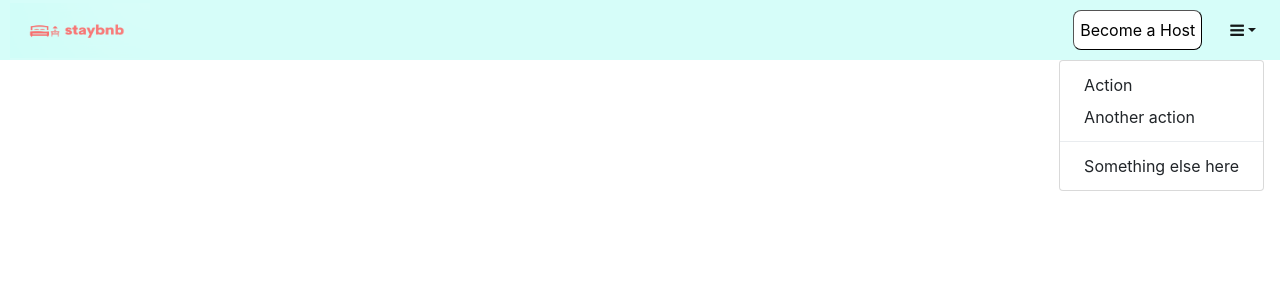
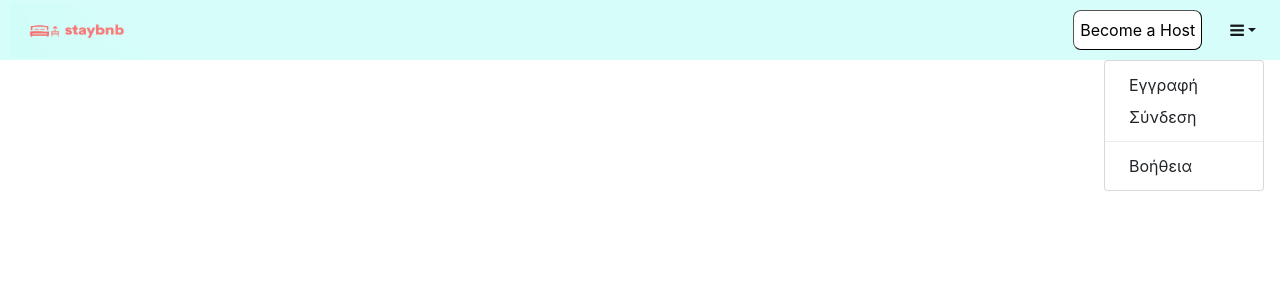
Before and after one commit to dimpapac/staybnb, a React (Create React App) app in the folder front-end/: page / in a window 1280 px wide. Both pictures are taken after a click on the button 1243 px from the left and 30 px from the top of the page. Shown: the top 300 px of the page. Built offline with nearby package versions, Linux system fonts and the light colour scheme.

Commit message:
login modal

```diff
--- a/front-end/package.json
+++ b/front-end/package.json
@@ -7,6 +7,7 @@
     "@testing-library/react": "^9.5.0",
     "@testing-library/user-event": "^7.2.1",
     "react": "^16.13.1",
+    "react-bootstrap": "^1.3.0",
     "react-dom": "^16.13.1",
     "react-scripts": "3.4.1"
   },
--- a/front-end/src/components/NavBar.js
+++ b/front-end/src/components/NavBar.js
@@ -1,6 +1,8 @@
 import React, {Component} from 'react'
 import logo from '../icons/mainlogo.png'
 import '../css/navbar.css';
+import { Button } from 'react-bootstrap'
+import Modal from 'react-bootstrap/Modal'
 
 
 class NavBar extends Component {
@@ -8,9 +10,25 @@ class NavBar extends Component {
     constructor (props) {
         super()
         this.state = {
+            show: false,
+            setShow: false
         }
+        this.handleClose = this.handleClose.bind(this)
+        this.handleShow = this.handleShow.bind(this)
     }
 
+    handleClose(){
+        this.setState({
+            setShow: false
+        });
+    };
+
+    handleShow(){
+        console.log('RE')
+        this.setState({
+            setShow: true
+        });
+    };
 
     render() {
         return (
@@ -31,10 +49,24 @@ class NavBar extends Component {
                             <i class="fa fa-bars"/>
                         </a>
                         <div className="dropdown-menu dropdown-menu-right" style={{ marginTop : 10}} aria-labelledby="navbarDropdown">
-                        <a className="dropdown-item" href="#">Action</a>
-                        <a className="dropdown-item" href="#">Another action</a>
+                        <a className="dropdown-item" href="#">Εγγραφή</a>
+                        <a className="dropdown-item" onClick={this.handleShow}>Σύνδεση</a>
+                        <Modal show={this.state.setShow} onHide={this.handleClose}>
+                            <Modal.Header className= "text-center" closeButton>
+                              <Modal.Title className= "w-100">Σύνδεση</Modal.Title>
+                            </Modal.Header>
+                            <Modal.Body>Woohoo, you're reading this text in a modal!</Modal.Body>
+                            <Modal.Footer>
+                              <Button variant="secondary" onClick={this.handleClose}>
+                                Close
+                              </Button>
+                              <Button variant="primary" onClick={this.handleClose}>
+                                Save Changes
+                              </Button>
+                            </Modal.Footer>
+                        </Modal>
                         <div className="dropdown-divider"></div>
-                        <a className="dropdown-item" href="#">Something else here</a>
+                        <a className="dropdown-item" href="#">Βοήθεια</a>
                         </div>
                     </li>
                     </ul>
```
Also changed, not shown: 1 other file (tests, documents, lock files or other folders).
